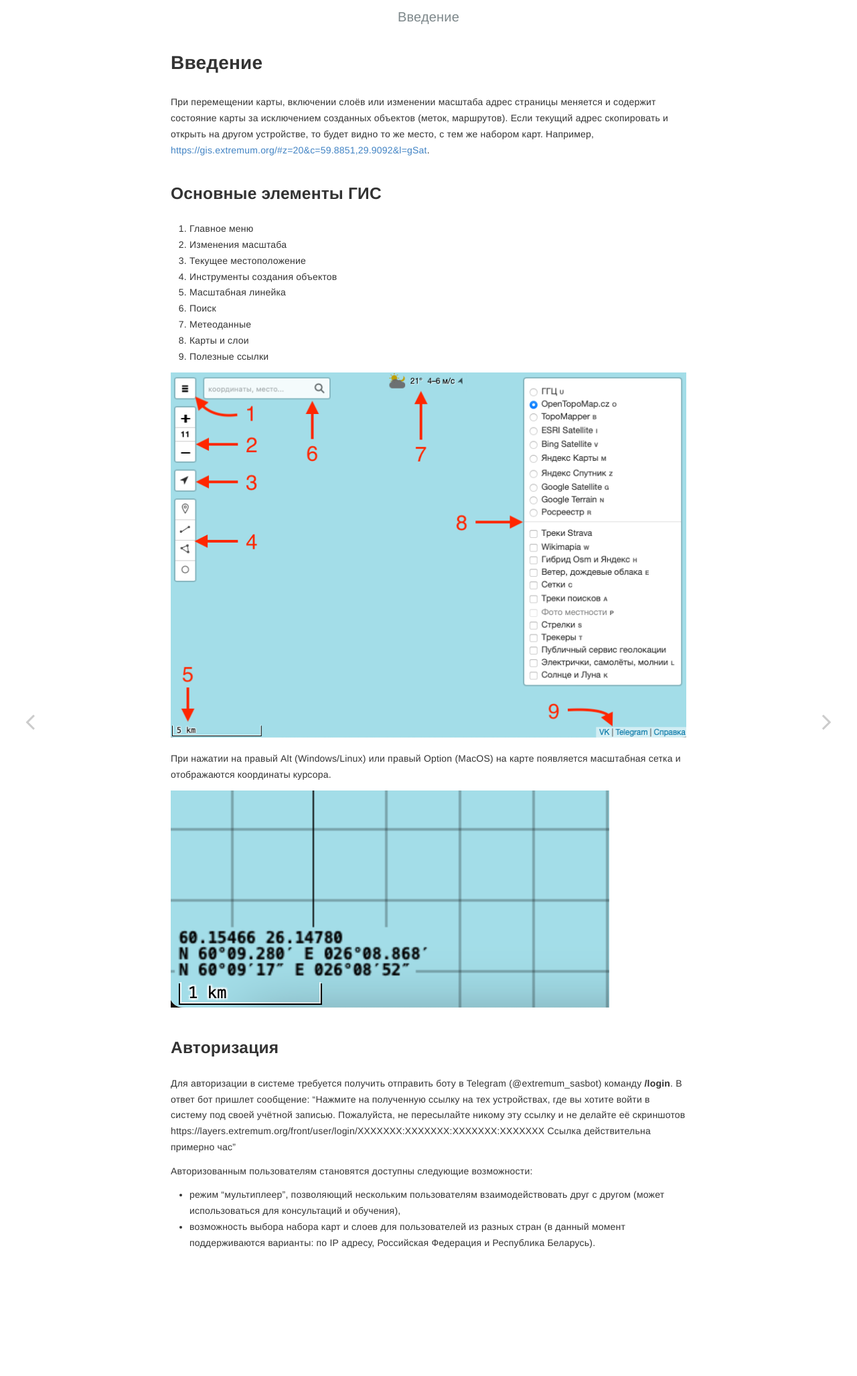
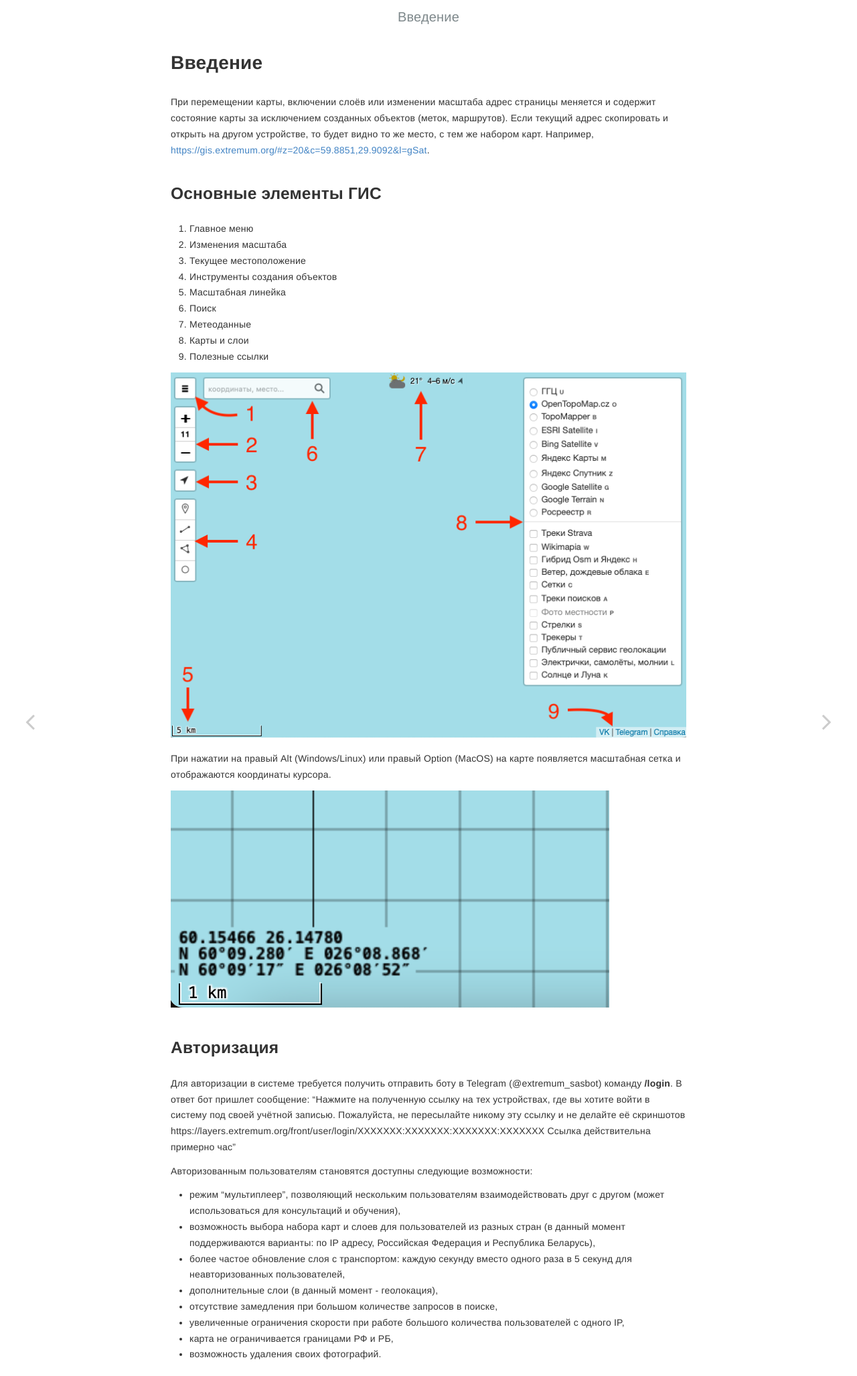
Before and after one commit to extremum-search-and-rescue/help.gis, a Jekyll site: the page built from _posts/2023-05-20-intro.md, in a window 1280 px wide. Shown: the whole page at 67% size. Built offline with Jekyll 4.4.1, drawn with Linux system fonts in a browser that asks for light colours.

Commit message:
Update 2023-05-20-intro.md

```diff
--- a/_posts/2023-05-20-intro.md
+++ b/_posts/2023-05-20-intro.md
@@ -28,4 +28,10 @@ layout: post
 
 Авторизованным пользователям становятся доступны следующие возможности:
 - режим "мультиплеер", позволяющий нескольким пользователям взаимодействовать друг с другом (может использоваться для консультаций и обучения),
-- возможность выбора набора карт и слоев для пользователей из разных стран (в данный момент поддерживаются варианты: по IP адресу, Российская Федерация и Республика Беларусь).
+- возможность выбора набора карт и слоев для пользователей из разных стран (в данный момент поддерживаются варианты: по IP адресу, Российская Федерация и Республика Беларусь),
+- более частое обновление слоя с транспортом: каждую секунду вместо одного раза в 5 секунд для неавторизованных пользователей,
+- дополнительные слои (в данный момент - геолокация),
+- отсутствие замедления при большом количестве запросов в поиске,
+- увеличенные ограничения скорости при работе большого количества пользователей с одного IP,
+- карта не ограничивается границами РФ и РБ,
+- возможность удаления своих фотографий.
```
